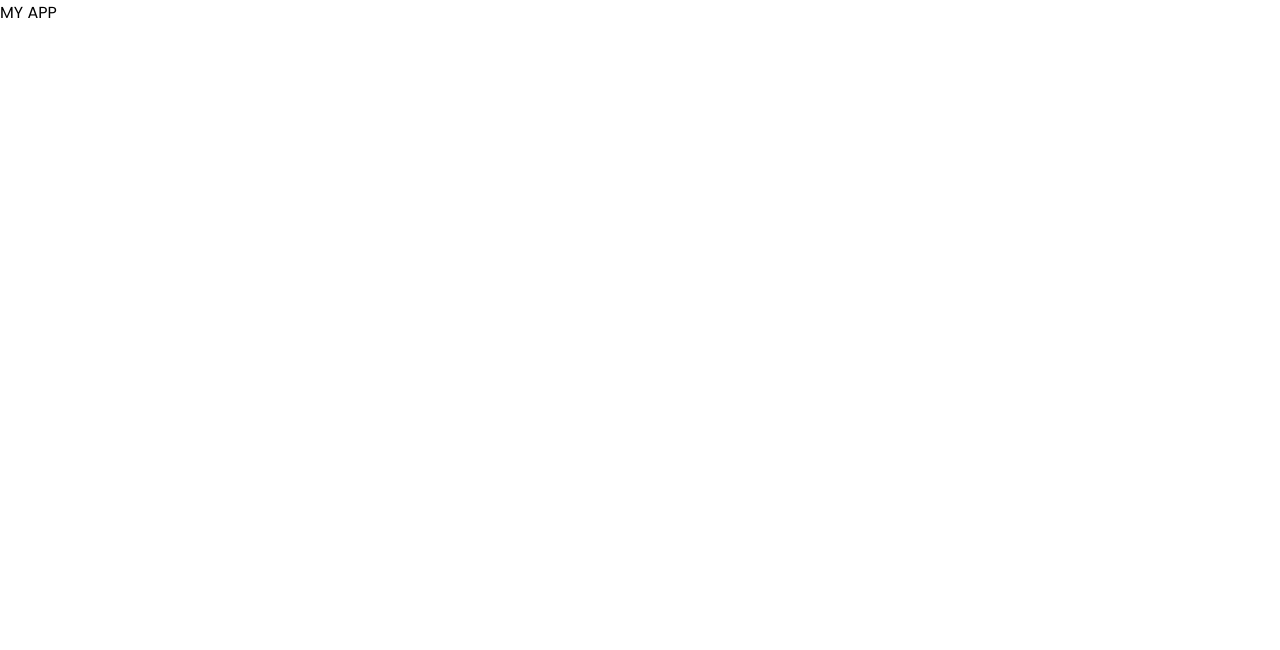
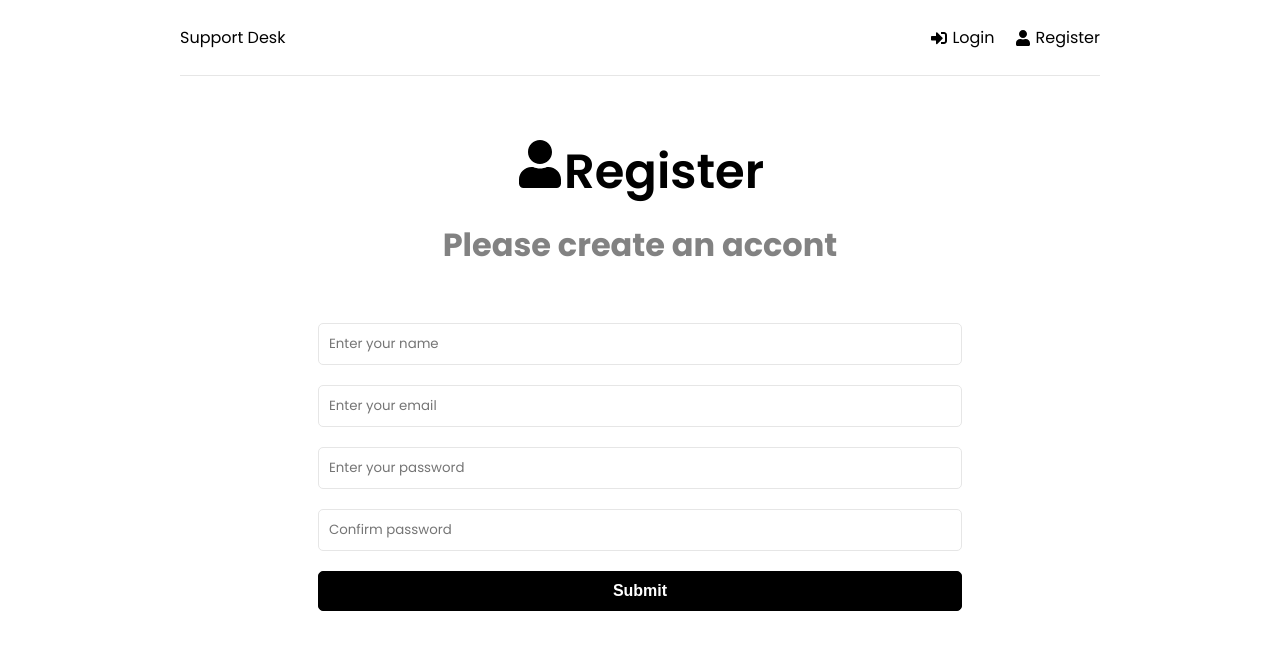
Before and after one commit to rusmarch/mern, a React (Create React App) app in the folder frontend/: page /register in a window 1280 px wide. Shown: the top 650 px of the page. Built offline with nearby package versions, Linux system fonts and the light colour scheme.

Commit message:
register and login form setup

```diff
--- a/frontend/src/App.js
+++ b/frontend/src/App.js
@@ -1,10 +1,26 @@
+import { BrowserRouter, Routes, Route } from 'react-router-dom';
+import { Home } from './pages/Home';
+import { Login } from './pages/Login';
+import { Register } from './pages/Register';
+import { Header } from './components/Header';
+import { ToastContainer } from 'react-toastify';
+import 'react-toastify/dist/ReactToastify.css';
 
-function App() {
+export const App = () => {
   return (
-    <div>
-      MY APP
-    </div>
+    <>
+
+        <BrowserRouter>
+          <div className='container'>
+            <Header />
+            <Routes>
+              <Route path='/' element={<Home />} />
+              <Route path='/login' element={<Login />} />
+              <Route path='/register' element={<Register />} />
+            </Routes>
+          </div>
+        </BrowserRouter>
+      <ToastContainer/>
+    </>
   );
 }
-
-export default App;
--- /dev/null
+++ b/frontend/src/components/Header.jsx
@@ -0,0 +1,24 @@
+import { Link } from 'react-router-dom';
+import { FaSignInAlt, FaSignOutAlt, FaUser,  } from 'react-icons/fa';
+
+export const Header = () => {
+   return(
+      <header className='header'>
+         <div className="logo">
+            <Link to='/'>Support Desk</Link>
+         </div>
+         <ul>
+            <li>
+               <Link to='/login'>
+                  <FaSignInAlt/>Login
+                  </Link>
+            </li>
+            <li>
+               <Link to='/register'>
+                  <FaUser/>Register
+                  </Link>
+            </li>
+         </ul>
+       </header>
+   )
+}
--- a/frontend/src/index.js
+++ b/frontend/src/index.js
@@ -2,7 +2,7 @@
 import { createRoot } from 'react-dom/client';
 import { Provider } from 'react-redux';
 import { store } from './app/store';
-import App from './App';
+import { App } from './App';
 import './index.css';
 
 const container = document.getElementById('root');
--- /dev/null
+++ b/frontend/src/pages/Home.jsx
@@ -0,0 +1,21 @@
+import { Link } from 'react-router-dom';
+import { FaQuestionCircle, FaTicketAlt } from 'react-icons/fa';
+
+export const Home = () => {
+   return (
+      <>
+         <section className="heading">
+            <h1>What do you need help with?</h1>
+            <p>Please choose from option below</p>
+         </section>
+
+         <Link to='/new ticket' className='btn btn-reverse btn-block'>
+            <FaQuestionCircle />Create New Ticket
+         </Link>
+
+         <Link to='/new ticket' className='btn btn-block'>
+            <FaTicketAlt />View My Tickets
+         </Link>
+      </>
+   )
+}
--- /dev/null
+++ b/frontend/src/pages/Login.jsx
@@ -0,0 +1,66 @@
+import { useState } from "react"
+import { FaSignInAlt } from "react-icons/fa";
+
+export const Login = () => {
+
+   const [formData, setFormData] = useState({
+      email: '',
+      password: '',
+   })
+
+   const { email, password } = formData;
+
+   const onChange = (e) => {
+      setFormData((prev) => ({
+         ...prev,
+         [e.target.name]: e.target.value,
+      }));
+   }
+
+   const onSubmit = (e) => {
+      e.preventDefault();
+
+   }
+
+   console.table(formData);
+
+   return (
+      <>
+         <section className="heading">
+            <h1><FaSignInAlt />Login</h1>
+            <p>Please log in to get support</p>
+         </section>
+         <section className="form">
+            <form onSubmit={onSubmit}>
+               <div className="form-group">
+                  <input
+                     className="form-control"
+                     type="email"
+                     name="email"
+                     placeholder="Enter your email"
+                     required
+                     id="email"
+                     value={email}
+                     onChange={onChange}
+                  />
+               </div>
+               <div className="form-group">
+                  <input
+                     className="form-control"
+                     type="password"
+                     name="password"
+                     placeholder="Enter your password"
+                     required
+                     id="password"
+                     value={password}
+                     onChange={onChange}
+                  />
+               </div>
+               <div className="form-group">
+                  <button className="btn btn-block">Submit</button>
+               </div>
+            </form>
+         </section>
+      </>
+   )
+}
--- /dev/null
+++ b/frontend/src/pages/Register.jsx
@@ -0,0 +1,93 @@
+import { useState } from "react"
+import { FaUser } from "react-icons/fa";
+import { toast } from 'react-toastify';
+
+export const Register = () => {
+
+   const [formData, setFormData] = useState({
+      name: '',
+      email: '',
+      password: '',
+      password2: ''
+   })
+
+   const { name, email, password, password2 } = formData;
+
+   const onChange = (e) => {
+      setFormData((prev) => ({
+         ...prev,
+         [e.target.name]: e.target.value,
+      }));
+   }
+
+   const onSubmit = (e) => {
+      e.preventDefault();
+      if (password !== password2) {
+         toast.error('Passwords do not match');
+      }
+   }
+
+   return (
+      <>
+         <section className="heading">
+            <h1><FaUser />Register</h1>
+            <p>Please create an accont</p>
+         </section>
+         <section className="form">
+            <form onSubmit={onSubmit}>
+               <div className="form-group">
+                  <input
+                     className="form-control"
+                     type="text"
+                     name="name"
+                     placeholder="Enter your name"
+                     required
+                     id="name"
+                     value={name}
+                     onChange={onChange}
+                  />
+               </div>
+               <div className="form-group">
+                  <input
+                     className="form-control"
+                     type="email"
+                     name="email"
+                     placeholder="Enter your email"
+                     required
+                     id="email"
+                     value={email}
+                     onChange={onChange}
+                  />
+               </div>
+               <div className="form-group">
+                  <input
+                     className="form-control"
+                     type="password"
+                     name="password"
+                     placeholder="Enter your password"
+                     required
+                     id="password"
+                     value={password}
+                     onChange={onChange}
+                  />
+               </div>
+               <div className="form-group">
+                  <input
+                     className="form-control"
+                     type="password"
+                     name="password2"
+                     placeholder="Confirm password"
+                     required
+                     id="password2"
+                     value={password2}
+                     onChange={onChange}
+                  />
+               </div>
+               <div className="form-group">
+                  <button className="btn btn-block">Submit</button>
+               </div>
+            </form>
+         </section>
+      </>
+   )
+}
```
